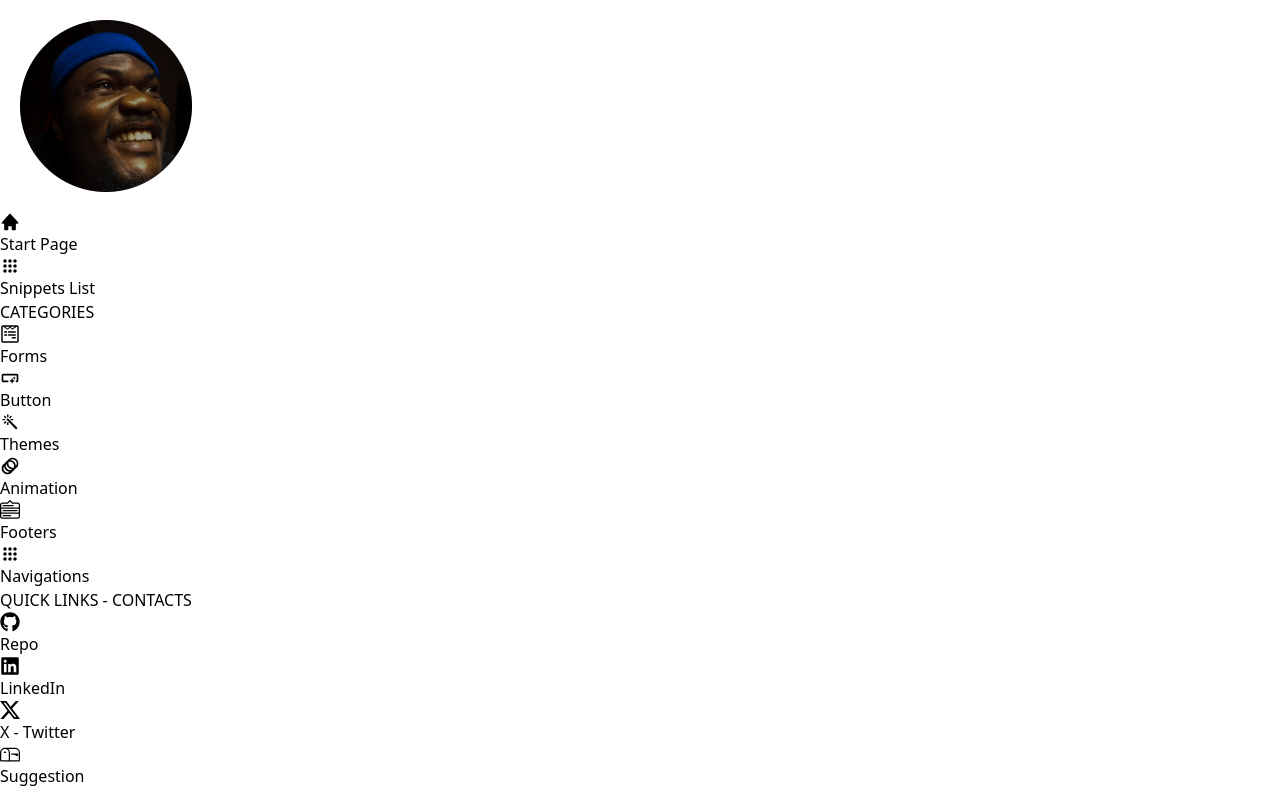
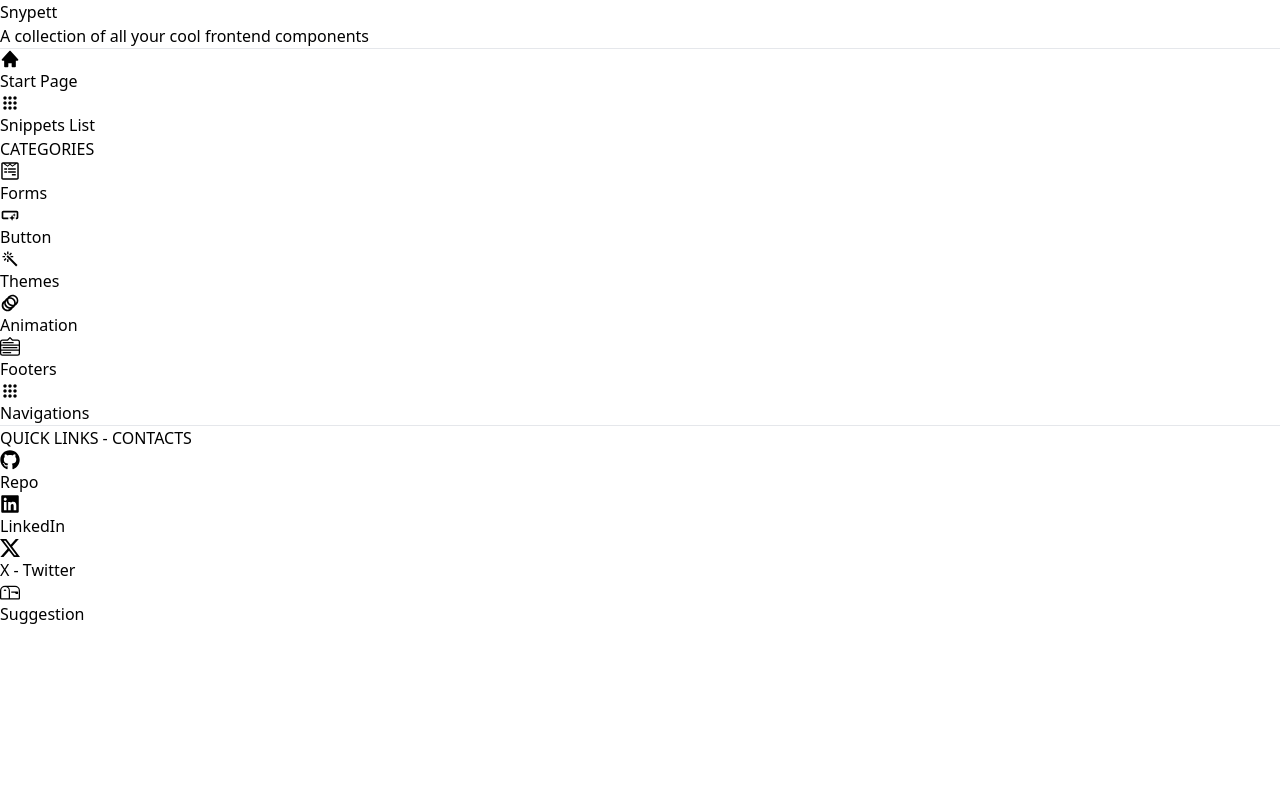
Before and after one commit to KodenOps/frontend-snippets, a Next.js app: page /snippet-list in a window 1280 px wide. Built offline with nearby package versions, Linux system fonts and the light colour scheme.

Commit message:
UPDATE: Modify the side nav on the snippet list page

```diff
--- a/src/app/snippet-list/page.tsx
+++ b/src/app/snippet-list/page.tsx
@@ -16,17 +16,20 @@ const SnippetList = () => {
 	return (
 		<div>
 			<div className='navside h-screen w-[24%] md:flex justify-center items-center hidden  '>
-				<div className='navbar h-[90%]  w-[80%] border-2 rounded-lg p-[16px]'>
+				<div className='navbar h-[90%]  w-[80%] border-2 rounded-lg px-[16px] py-[40px] flex flex-col justify-between'>
+					<div className='top'>
 						{/* logo */}
-					<Image
-						src={me}
-						alt='background image'
-						className='z-20 w-16'
-					/>
+						<h3 className='font-black text-xl uppercase tracking-widest text-[#2d32a2]'>
+							Snypett
+						</h3>
+						<p className='text-lg font-normal'>
+							A collection of all your cool frontend components
+						</p>
+						<hr className='mt-4' />
 						{/* nav link */}
 						<Link
 							href={'/'}
-						className='flex items-center justify-start gap-2 mt-8'>
+							className='flex items-center justify-start gap-2 mt-4'>
 							<BiSolidHome size={20} />
 
 							<p className='font-medium text-slate-600'>Start Page</p>
@@ -90,7 +93,11 @@ const SnippetList = () => {
 								</Link>
 							</div>
 						</div>
+					</div>
+
 					{/* QUICK LINKS */}
+					<div className='bottom'>
+						<hr className='mt-4' />
 						<h3 className='mt-10 font-medium tracking-wider text-[#594ba6]'>
 							QUICK LINKS - CONTACTS
 						</h3>
@@ -130,6 +137,7 @@ const SnippetList = () => {
 						</div>
 					</div>
 				</div>
+			</div>
 			<div className='listside'></div>
 		</div>
 	);
```
Lines whose indentation alone changed are shown as unchanged.
